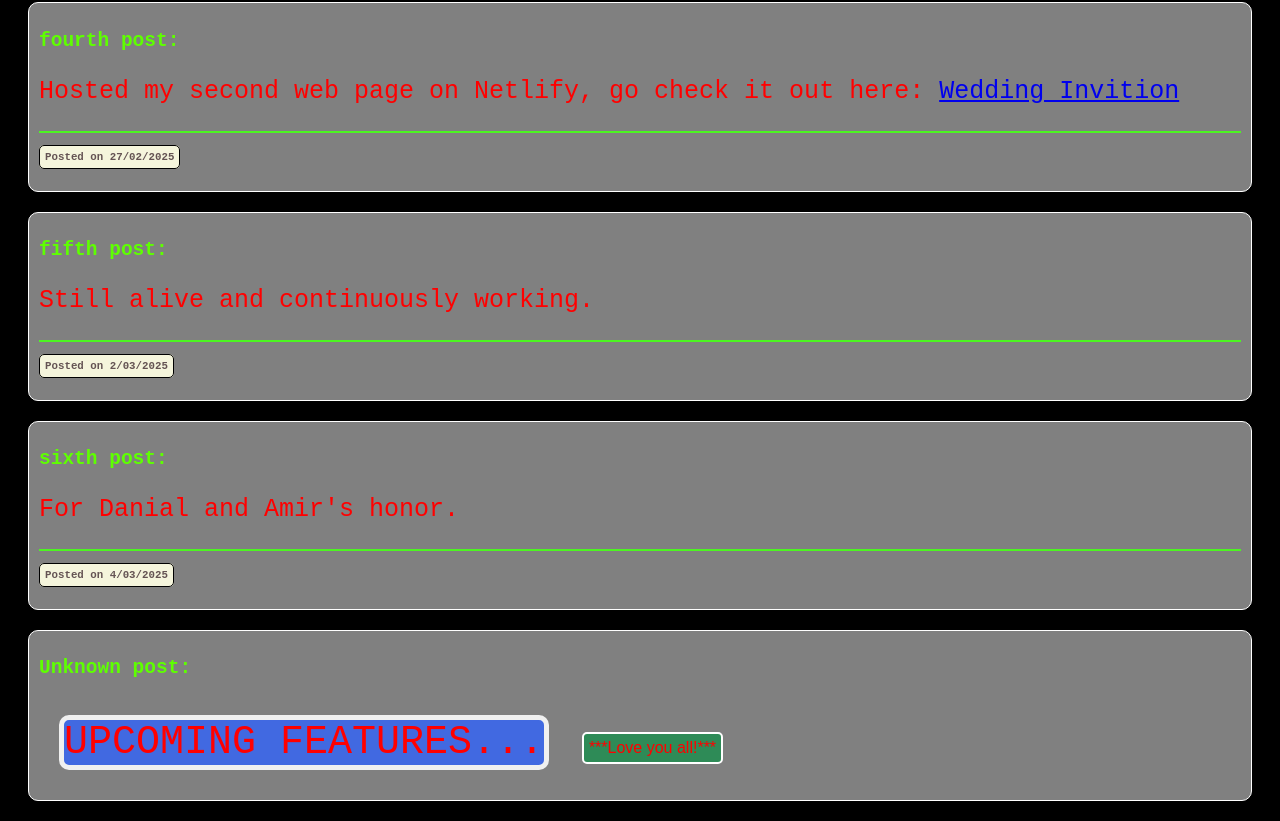
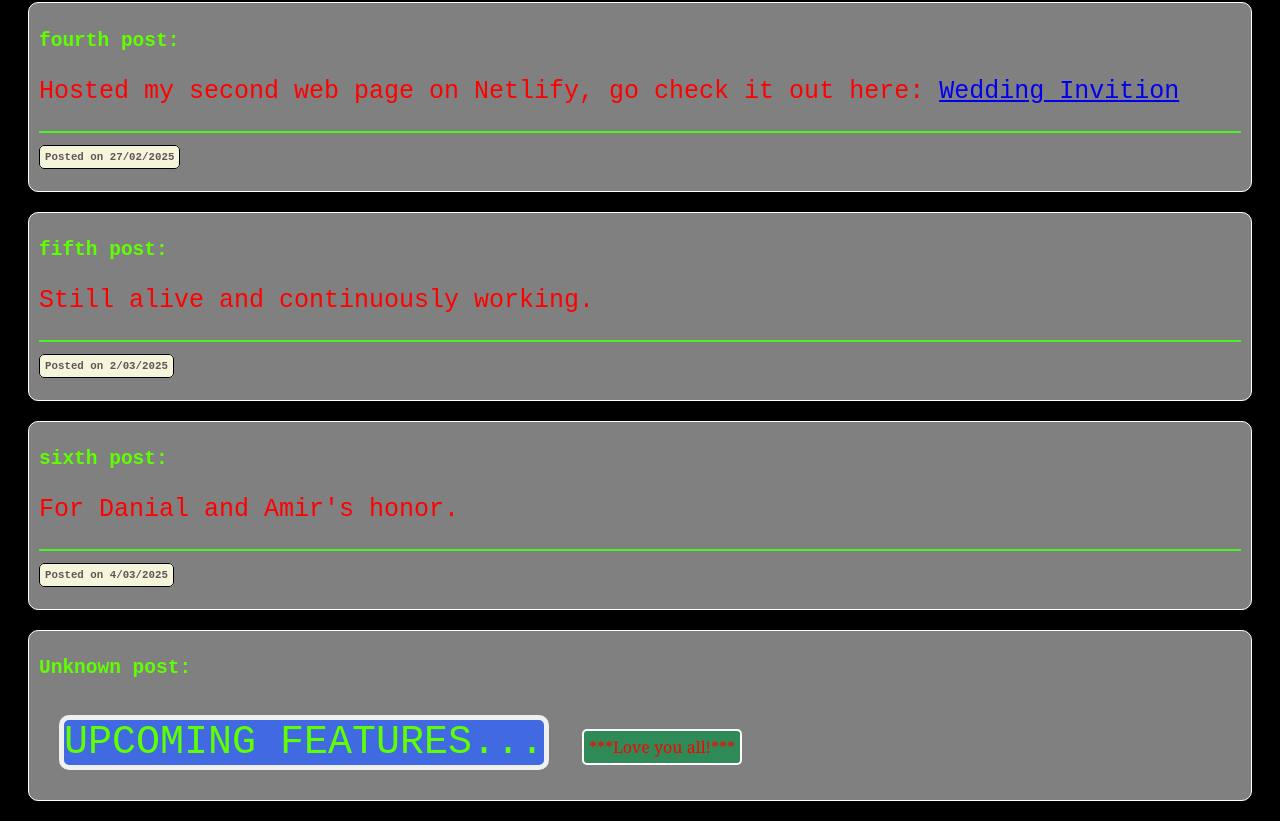
Before and after one commit to calledarian/calledarian.github.io, a plain HTML site: page index.html in a window 1280 px wide. Shown: the part 1145-1966 px from the top of the page. Drawn offline with Linux system fonts and the light colour scheme.

Commit message:
Update index.html

```diff
--- a/index.html
+++ b/index.html
@@ -31,6 +31,7 @@
         }
 
         #upcoming{
+        font-family:Georgia
         color: rgb(255, 0, 0);
         margin: 20px;
         font-size: 40px;
@@ -50,7 +51,7 @@
         margin: 5px;
     }
     .LOVE{
-        font-family:Arial;
+        font-family:Georgia;
         color: red;
         margin: 5px;
         border: 2px solid rgb(255, 255, 255);
```
